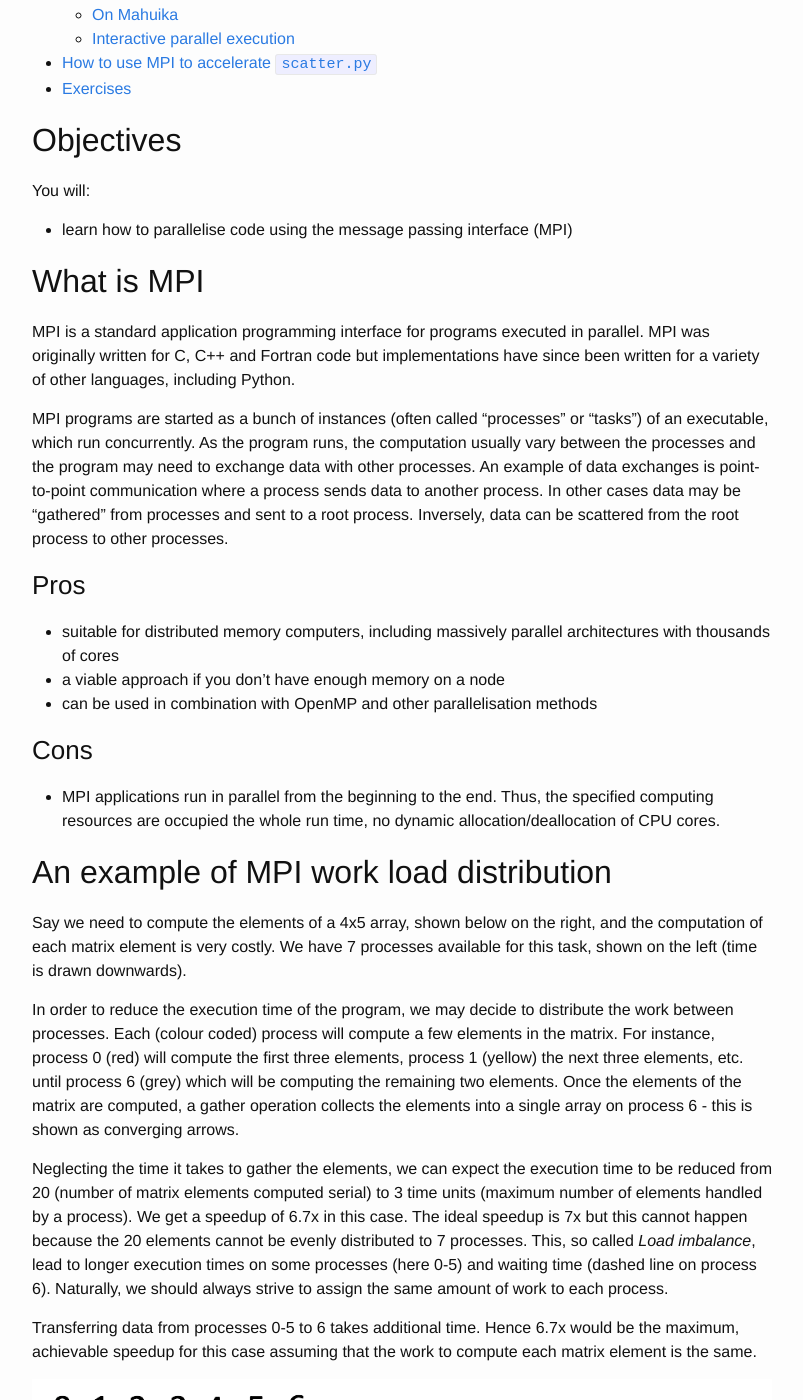
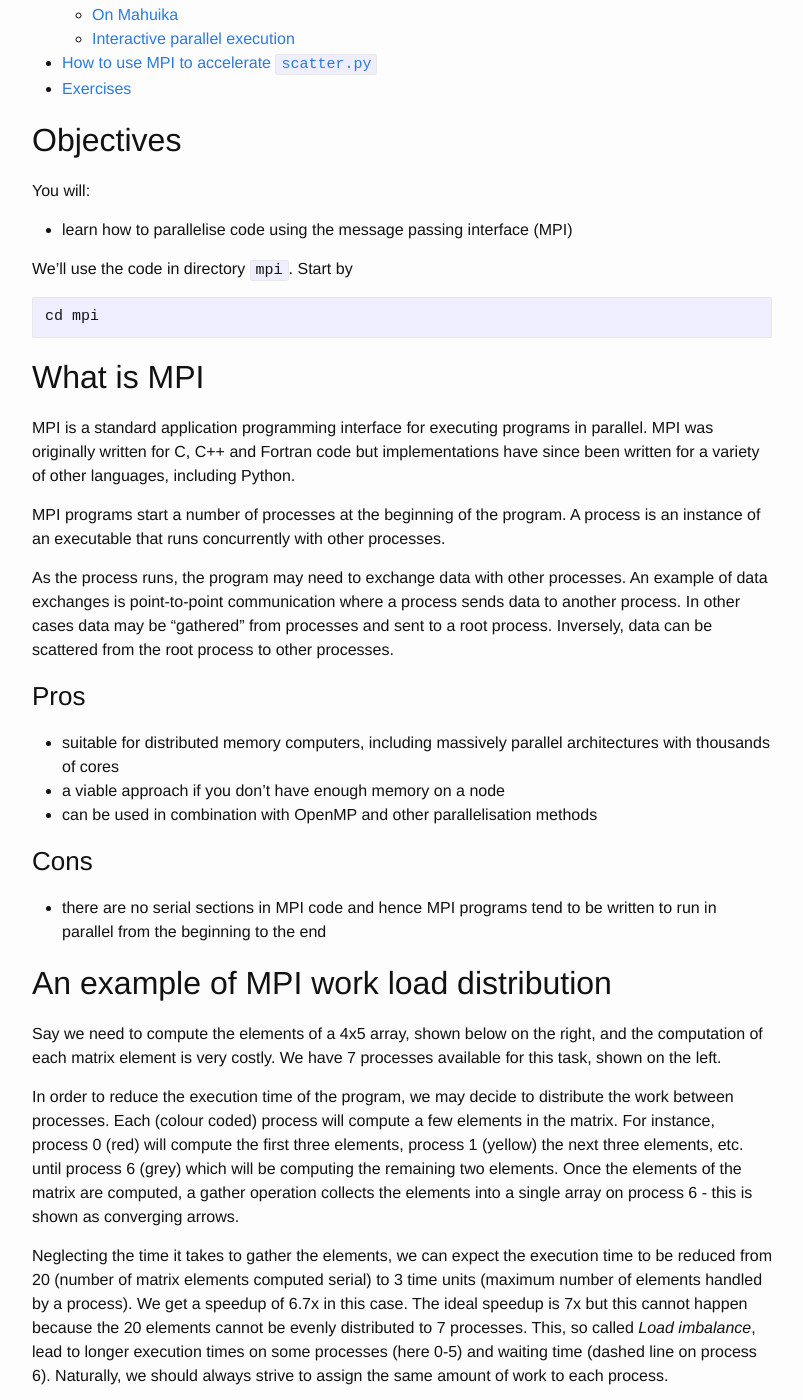
Before and after one commit to nesi/perf-training, a Jekyll site: the page built from _lessons/python-scatter/05-mpi.md, in a window 1280 px wide and 1400 px high, scrolled down 552 px. Shown: the whole window, without its empty margins (238-1041 px from the left). Built offline with Jekyll 4.4.1, drawn with Linux system fonts in a browser that asks for light colours; some of the changed text lies outside the part shown.

Commit message:
Revert "MPI: simplifications and corrections."
This reverts commit 3499b43cf45ee1f1dce4cfbb0520354954b57ede.

````diff
--- a/_lessons/python-scatter/05-mpi.md
+++ b/_lessons/python-scatter/05-mpi.md
@@ -12,12 +12,18 @@ You will:
 
 * learn how to parallelise code using the message passing interface (MPI)
 
+We'll use the code in directory `mpi`. Start by
+```
+cd mpi
+```
+
 ## What is MPI
 
-MPI is a standard application programming interface for programs executed in parallel. MPI was originally written for C, C++ and Fortran code but implementations have since been written for a variety of other languages, including Python.
+MPI is a standard application programming interface for executing programs in parallel. MPI was originally written for C, C++ and Fortran code but implementations have since been written for a variety of other languages, including Python.
 
-MPI programs are started as a bunch of instances (often called "processes" or "tasks") of an executable, which run concurrently.
-As the program runs, the computation usually vary between the processes and the program may need to exchange data with other processes. An example of data exchanges is point-to-point communication where a process sends data to another process. In other cases data may be "gathered" from processes and sent to a root process. Inversely, data can be scattered from the root process to other processes.
+MPI programs start a number of processes at the beginning of the program. A process is an instance of an executable that runs concurrently with other processes.
+
+As the process runs, the program may need to exchange data with other processes. An example of data exchanges is point-to-point communication where a process sends data to another process. In other cases data may be "gathered" from processes and sent to a root process. Inversely, data can be scattered from the root process to other processes.
 
 ### Pros
 
@@ -27,11 +33,11 @@ As the program runs, the computation usually vary between the processes and the
 
 ### Cons
 
- * MPI applications run in parallel from the beginning to the end. Thus, the specified computing resources are occupied the whole run time, no dynamic allocation/deallocation of CPU cores.
+ * there are no serial sections in MPI code and hence MPI programs tend to be written to run in parallel from the beginning to the end
 
 ## An example of MPI work load distribution
 
-Say we need to compute the elements of a 4x5 array, shown below on the right, and the computation of each matrix element is very costly. We have 7 processes available for this task, shown on the left (time is drawn downwards).
+Say we need to compute the elements of a 4x5 array, shown below on the right, and the computation of each matrix element is very costly. We have 7 processes available for this task, shown on the left.
 
 In order to reduce the execution time of the program, we may decide to distribute the work between processes. Each (colour coded) process will compute a few elements in the matrix. For instance, process 0 (red) will compute the first three elements, process 1 (yellow) the next three elements, etc. until process 6 (grey) which will be computing the remaining two elements. Once the elements of the matrix are computed, a gather operation collects the elements into a single array on process 6 - this is shown as converging arrows.
 
@@ -45,10 +51,6 @@ Transferring data from processes 0-5 to 6 takes additional time. Hence 6.7x woul
 
 ## Running the scatter code using multiple MPI processes
 
-We'll use the code in directory `mpi`. Start by
-```
-cd mpi
-```
 
 ### On Mahuika
 
````
